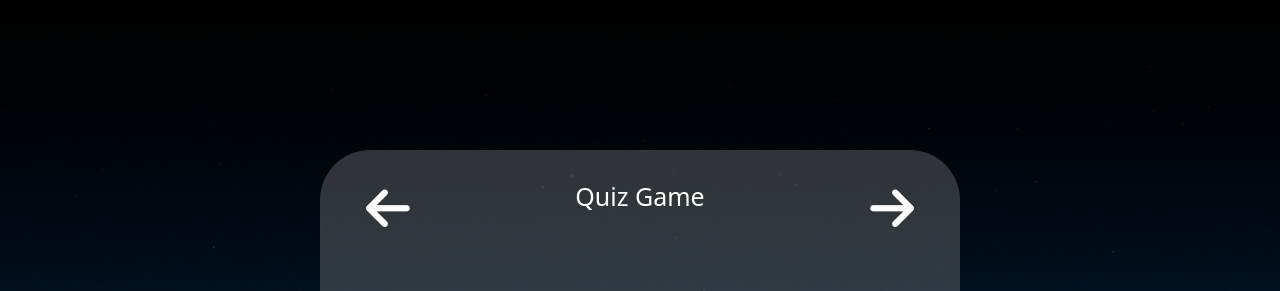
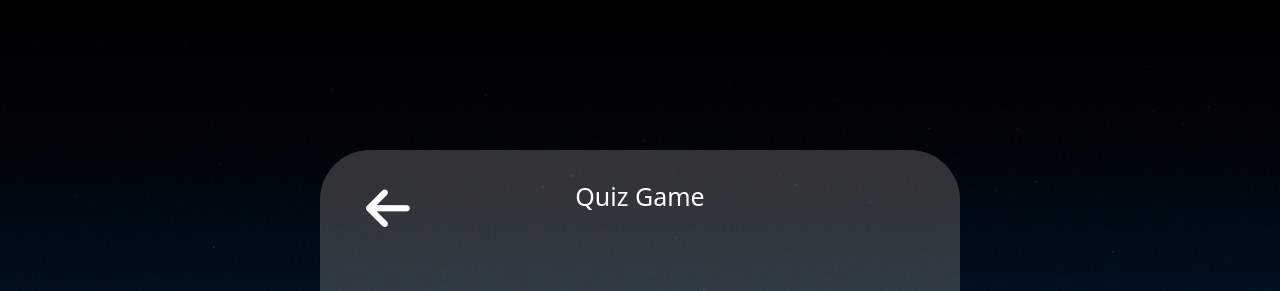
Before and after one commit to osamayousuf90/quiz-app, a React (Create React App) app: page / in a window 1280 px wide. Shown: the top 291 px of the page. Built offline with nearby package versions, Linux system fonts and the light colour scheme.

Commit message:
working on

```diff
--- a/src/pages/Welcome/Welcome.js
+++ b/src/pages/Welcome/Welcome.js
@@ -81,7 +81,7 @@ const Welcome = () => {
                 )
               })}
             </div>
-            <button className="next" onClick={() => next()}><i class="fa-solid fa-arrow-right"></i></button>
+            {/* <button className="next" onClick={() => next()}><i class="fa-solid fa-arrow-right"></i></button> */}
             <button className="previous" onClick={() => previous()} disabled={previousBtnBlock}><i class="fa-solid fa-arrow-left"></i></button>
           </div>
         </div>
```
